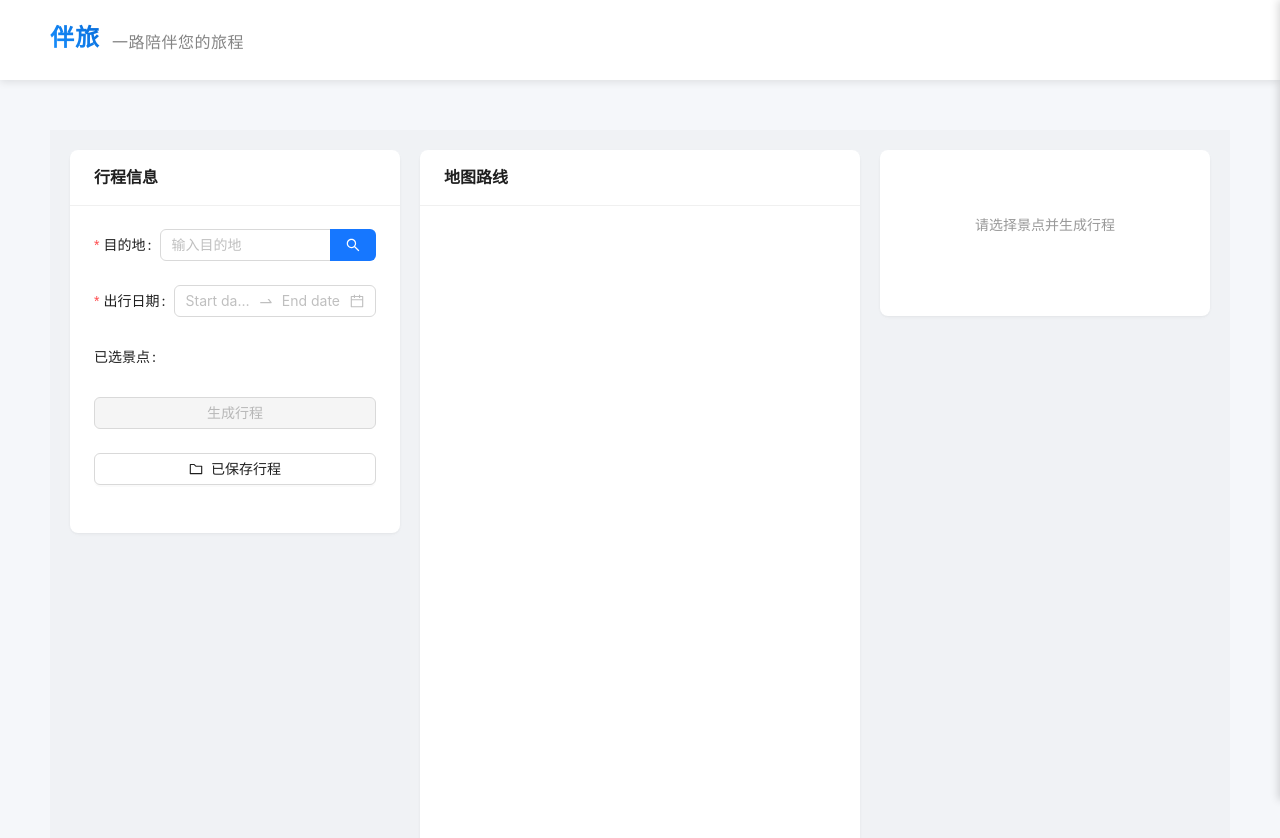
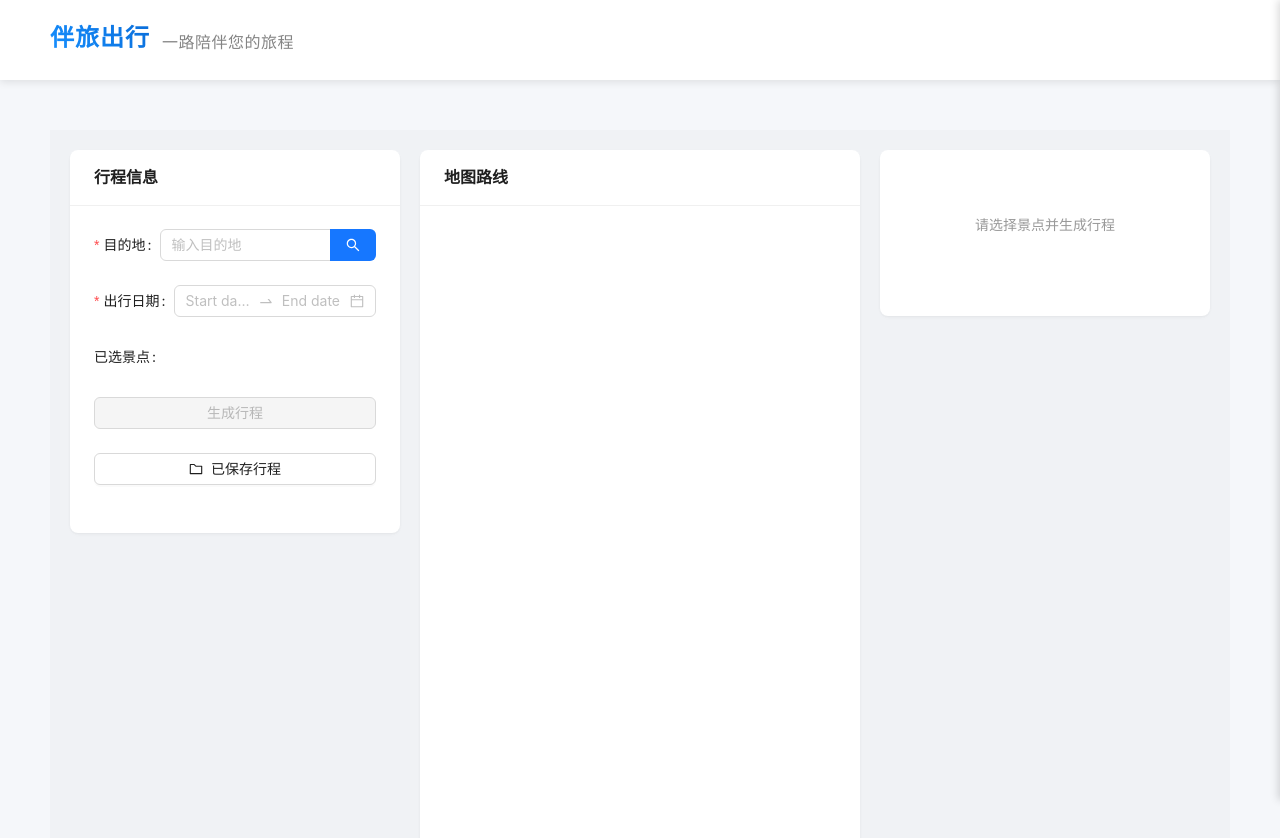
Before and after one commit to lubby24/travel-planner, a React (Create React App) app: page / in a window 1280 px wide. Shown: the top 838 px of the page. Built offline with nearby package versions, Linux system fonts and the light colour scheme.

Commit message:
Change name

```diff
--- a/src/App.js
+++ b/src/App.js
@@ -32,7 +32,7 @@ function App() {
               letterSpacing: '1px'
             }}
           >
-            伴旅
+            伴旅出行
           </Title>
           <Title
             level={5}
--- a/src/components/TripPlanner.js
+++ b/src/components/TripPlanner.js
@@ -1096,7 +1096,7 @@ const TripPlanner = () => {
         生成时间：${moment().format('YYYY年MM月DD日 HH:mm')}
       </div>
       <div style="color: #bfbfbf; font-size: 13px;">
-        由 伴旅 生成
+        由 伴旅出行 生成
       </div>
     `;
     element.appendChild(footer);
```
